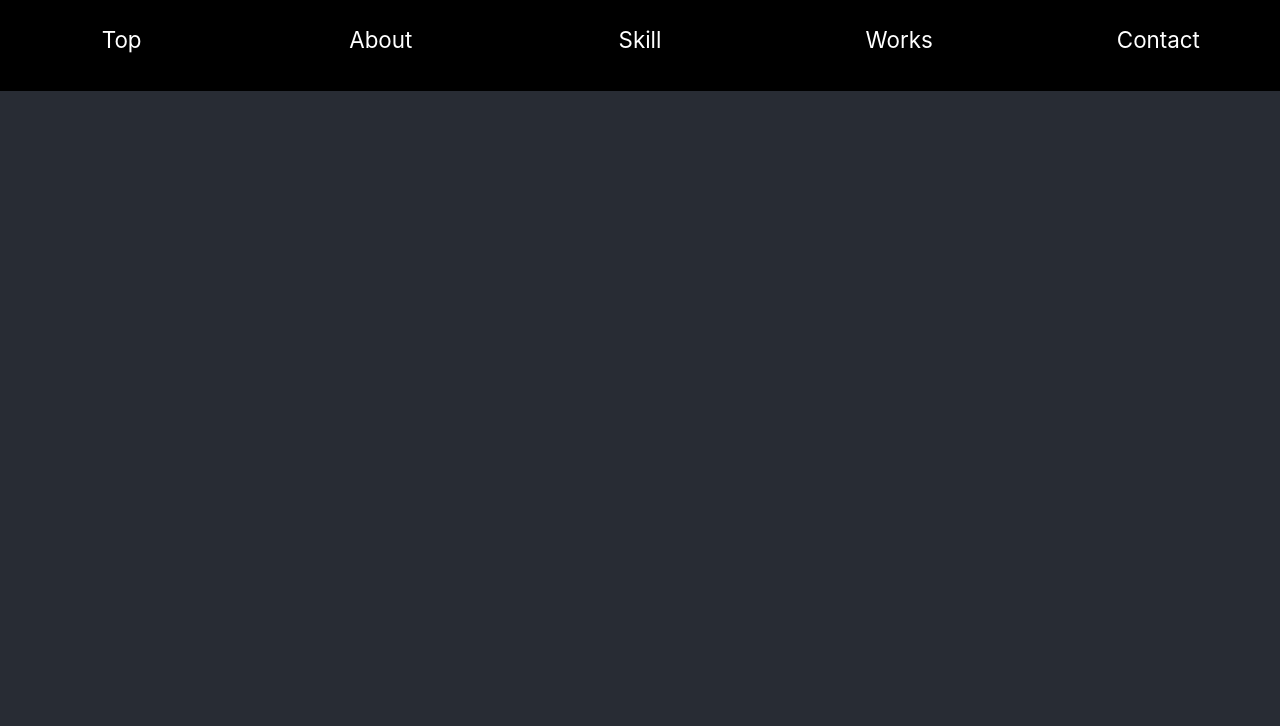
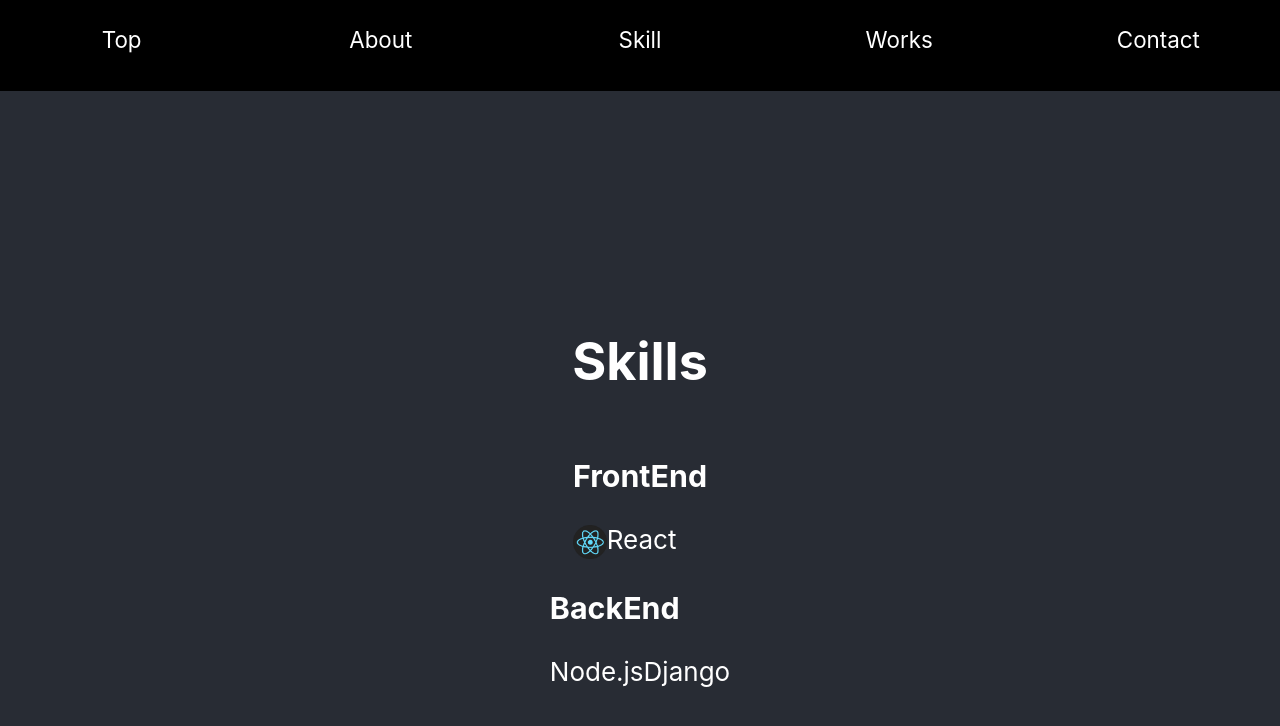
Before and after one commit to isso0424/isso0424.github.io, a React (Create React App) app: page /skills in a window 1280 px wide. Shown: the top 726 px of the page. Built offline with nearby package versions, Linux system fonts and the light colour scheme.

Commit message:
chore: stash for battery low

```diff
--- /dev/null
+++ b/src/components/Skill.scss
@@ -0,0 +1,8 @@
+img.skill-image {
+  height: 1.3em;
+  vertical-align: middle;
+}
+
+div.skill {
+  display: inline-block;
+}
--- a/src/components/Skill.tsx
+++ b/src/components/Skill.tsx
@@ -1,17 +1,18 @@
 import React from "react";
 import { Skill as SkillProps } from "../type/skill";
+import "./Skill.scss";
 
 export const Skill: React.FC<SkillProps> = (props: SkillProps) => {
   const { name, imageURL } = props;
 
   return (
     <div className="skill">
-      {name}
       {imageURL != null ? (
         <img alt={name} src={imageURL} className="skill-image" />
       ) : (
         <></>
       )}
+      {name}
     </div>
   );
 };
--- a/src/pages/SkillsPage.tsx
+++ b/src/pages/SkillsPage.tsx
@@ -1,3 +1,36 @@
 import React from "react";
+import { SkillsFrame } from "../components/SkillsFrame";
+import { SkillCategory } from "../type/skill";
+import ReactIcon from "../static/react-icon.png";
 
-export const SkillsPage: React.FC = () => <></>;
+const skills: Array<SkillCategory> = [
+  {
+    category: "FrontEnd",
+    skills: [
+      {
+        name: "React",
+        imageURL: ReactIcon,
+      },
+    ],
+  },
+  {
+    category: "BackEnd",
+    skills: [
+      {
+        name: "Node.js",
+      },
+      {
+        name: "Django",
+      },
+    ],
+  },
+];
+
+export const SkillsPage: React.FC = () => (
+  <>
+    <h1>Skills</h1>
+    {skills.map((category) => (
+      <SkillsFrame category={category.category} skills={category.skills} />
+    ))}
+  </>
+);
```
Also changed, not shown: src/components/SkillsFrame.scss (added), src/static/react-icon.png (added).
